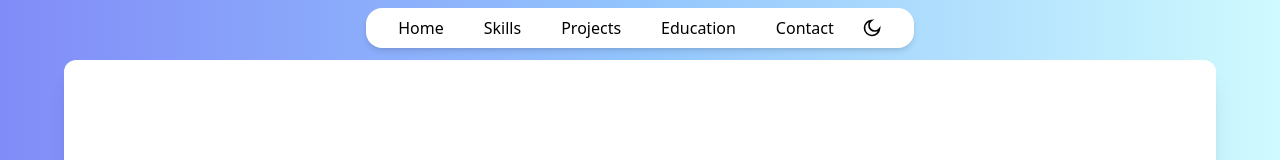
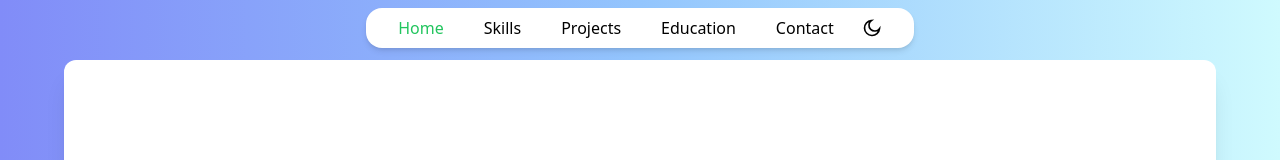
Before and after one commit to kchouhan145/react-porfolio, a React (Vite) app: page / in a window 1280 px wide. Shown: the top 160 px of the page. Built offline with nearby package versions, Linux system fonts and the light colour scheme.

Commit message:
fix:fix the navbar and projects sections

```diff
--- a/src/Components/NavBar.jsx
+++ b/src/Components/NavBar.jsx
@@ -12,11 +12,18 @@ const NavBar = () => {
     <nav className="w-full flex justify-center mt-2">
       <div className="bg-white rounded-2xl shadow-md px-3 md:px-6 flex items-center w-fit relative transition-all duration-200 dark:bg-gray-800 dark:text-white">
         <div className="flex flex-row flex-wrap gap-2 md:gap-6 items-center text-sm md:text-base">
-          <NavLink className="m-1 md:m-2 hover:text-green-500 font-medium" to="/">Home</NavLink>
-          <NavLink className="m-1 md:m-2 hover:text-green-500 font-medium" to="/skills" >Skills</NavLink>
-          <NavLink className="m-1 md:m-2 hover:text-green-500 font-medium" to="/project">Projects</NavLink>
-          <NavLink className="m-1 md:m-2 hover:text-green-500 font-medium" to="/education">Education</NavLink>
-          <NavLink className="m-1 md:m-2 hover:text-green-500 font-medium" to="/contact">Contact</NavLink>
+          <NavLink
+            className={({ isActive }) =>
+              `m-1 md:m-2 hover:text-green-600 font-medium ${isActive ? 'text-green-500' : ''}`
+            }
+            to="/"
+          >
+            Home
+          </NavLink>
+          <NavLink className={({isActive}) => `m-1 md:m-2 hover:text-green-600 font-medium ${isActive ? 'text-green-500': '' }`} to="/skills" >Skills</NavLink>
+          <NavLink className={({isActive}) => `m-1 md:m-2 hover:text-green-600 font-medium ${isActive ? 'text-green-500': '' }`} to="/project">Projects</NavLink>
+          <NavLink className={({isActive}) => `m-1 md:m-2 hover:text-green-600 font-medium ${isActive ? 'text-green-500': '' }`} to="/education">Education</NavLink>
+          <NavLink className={({isActive}) => `m-1 md:m-2 hover:text-green-600 font-medium ${isActive ? 'text-green-500': '' }`} to="/contact">Contact</NavLink>
         </div>
         <button className='ml-3 rounded-xl p-2'
           onClick={toggleDarkMode}
--- a/src/Components/Projects.jsx
+++ b/src/Components/Projects.jsx
@@ -15,7 +15,7 @@ const Projects = () => {
   ];
 
   return (
-    <div className="min-h-[95vh] w-[90vw] max-w-6xl mx-auto rounded-2xl m-6 shadow-2xl bg-white flex flex-col items-center justify-center gap-8 p-8 dark:bg-gray-800">
+    <div className="min-h-[95vh] w-[90vw] max-w-6xl mx-auto rounded-2xl m-3 shadow-2xl bg-white flex flex-col items-center justify-center gap-8 p-8 dark:bg-gray-800">
       <h2 className="text-3xl font-bold text-gray-800 mb-4 dark:text-white">My Projects</h2>
       <div className="grid grid-cols-1 sm:grid-cols-2 lg:grid-cols-3 gap-8 w-full">
         {projects.map((project, idx) => (
```
